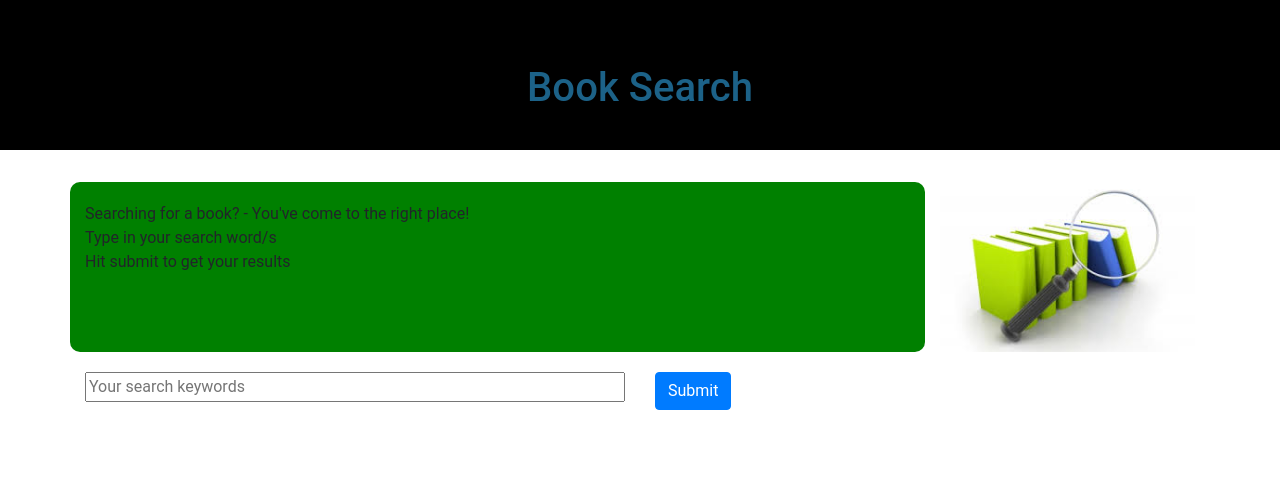
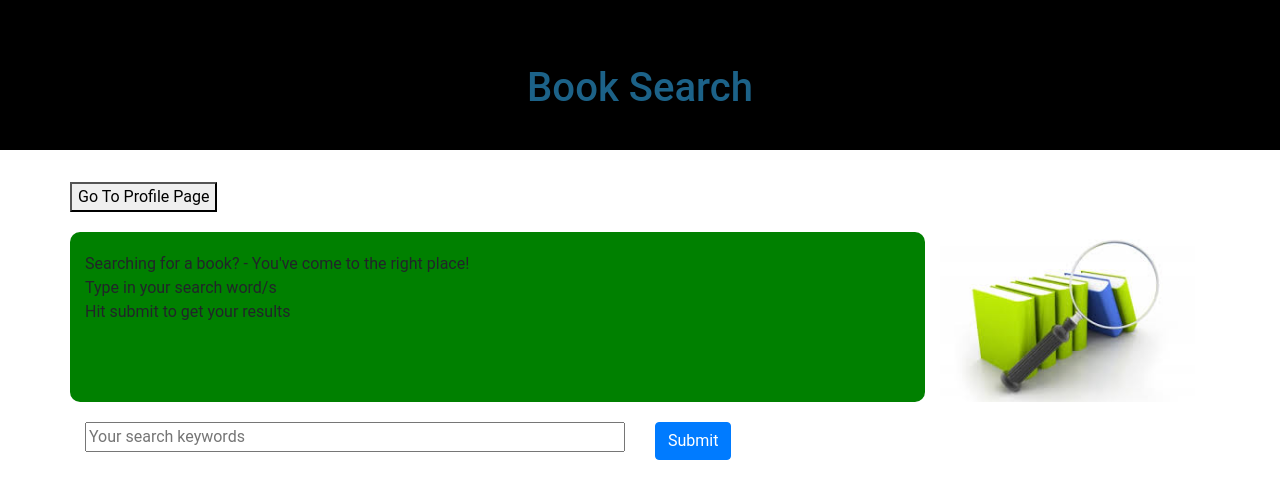
Before and after one commit to PickVik/final_library, a PHP site: page /borrower_search.php in a window 1280 px wide. Shown: the top 499 px of the page. Run offline with PHP 8.4, Linux system fonts and the light colour scheme; some libraries are stand-ins or nearby versions.

Commit message:
added button link to profile page

```diff
--- a/borrower_search.php
+++ b/borrower_search.php
@@ -30,9 +30,12 @@ include 'booksearch_class.php';
 
     <div class="container instructions-container">
         <div class="row">
+            <a href="profile.php"><button>Go To Profile Page</button></a>
+        </div>
+
+        <div class="row">
             <div class="col-9 instructions">
                 <p>  Searching for a book? - You've come to the right place! <br/>
-<!--                     Select the search category you would like to use - Title, Author or book category<br/>-->
                      Type in your search word/s<br/>
                      Hit submit to get your results<br/>
                 </p>
@@ -86,6 +89,7 @@ include 'booksearch_class.php';
                                 <strong>Author:</strong> <?php echo $result ["Author_Name"]; ?><br/>
                                 <strong>Price:</strong> <?php echo $result ["Price"]; ?><br/>
                             </div>
+
                             <div class="col-3">
                                  <button class="btn btn-primary" type="submit">Borrow</button>
                             </div>
```
